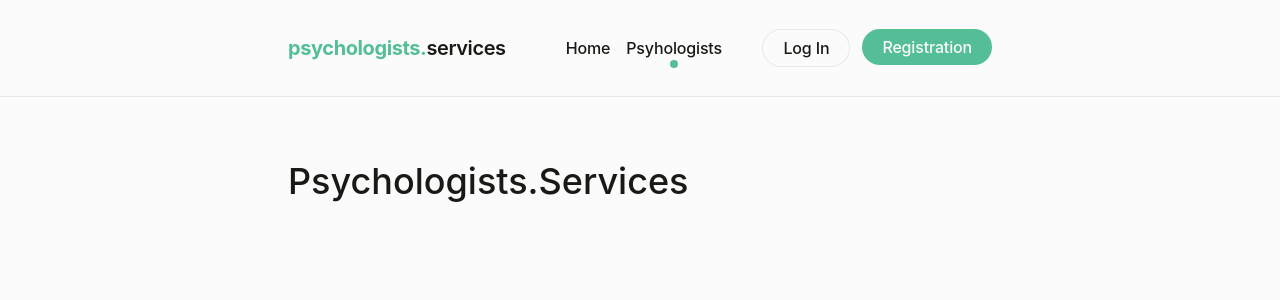
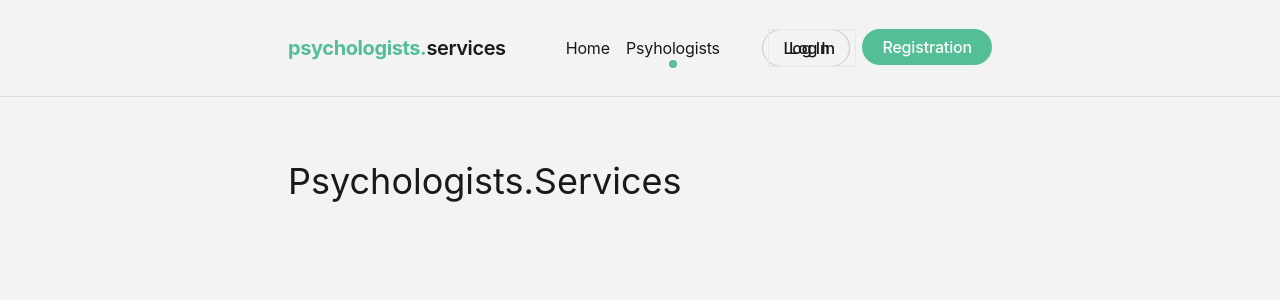
Before and after one commit to VasylPopaz/soul-care, a React (Vite) app: page /psyhologists in a window 1280 px wide. Shown: the top 300 px of the page. Built offline with nearby package versions, Linux system fonts and the light colour scheme.

Commit message:
add Filter

```diff
--- a/src/components/AuthForm/AuthForm.tsx
+++ b/src/components/AuthForm/AuthForm.tsx
@@ -80,10 +80,7 @@ export const AuthForm = ({ mode, toggleModal }: AuthFormProps) => {
           errors={errors}
           dirtyFields={dirtyFields}
         />
-        <button
-          type="submit"
-          className="btn w-full py-4 px-[196px] bg-accentColor text-[#fbfbfb] active:bg-[] focus:bg-[] lg:hover:bg-[]"
-        >
+        <button type="submit" className="btn-primary w-full py-4 px-[196px]">
           {mode === "signIn" ? "Log In" : "Sign Up"}
         </button>
       </form>
--- a/src/components/AuthNav/AuthNav.tsx
+++ b/src/components/AuthNav/AuthNav.tsx
@@ -14,7 +14,7 @@ export const AuthNav = () => {
         <li>
           <button
             type="button"
-            className="btn py-[8px] lg:py-[14px] px-[20px] lg:px-[40px] bg-transparent border border-[rgba(25, 26, 21, 0.2)] font-medium text-[16px] leading-[125%] tracking-[-0.01em] active:border-accentColor focus:border-accentColor lg:hover:border-accentColor active:text-accentColor focus:text-accentColor lg:hover:text-accentColor"
+            className="btn-secondary py-[8px] lg:py-[14px] px-[20px] lg:px-[40px] font-medium text-[16px] leading-[125%] tracking-[-0.01em] "
             onClick={() => {
               setMode("signIn");
               toggleModal();
@@ -26,7 +26,7 @@ export const AuthNav = () => {
         <li>
           <button
             type="button"
-            className="btn py-[8px] lg:py-[14px] px-[20px] lg:px-[40px] bg-accentColor text-[#fbfbfb] border-transparent font-medium text-[16px] leading-[125%] tracking-[-0.01em] active:bg-accentHoverColor focus:bg-accentHoverColor lg:hover:bg-accentHoverColor"
+            className="btn-primary py-[8px] lg:py-[14px] px-[20px] lg:px-[40px] font-medium text-[16px] leading-[125%] tracking-[-0.01em]"
             onClick={() => {
               setMode("signUp");
               toggleModal();
--- a/src/components/Header/Header.tsx
+++ b/src/components/Header/Header.tsx
@@ -1,12 +1,13 @@
 import { Link, NavLink, useLocation } from "react-router-dom";
 
 import { UserMenu, AuthNav } from "../../components";
+import { useState } from "react";
 
 export const Header = () => {
   const location = useLocation();
   const isHomePage = location.pathname === "/";
 
-  const isLoggedIn = false;
+  const [isLoggedIn, setIsLoggedIn] = useState(false);
   return (
     <>
       <header
@@ -14,10 +15,23 @@ export const Header = () => {
           isHomePage
             ? "bg-gradient-to-r from-firstGradColor to-secondGradColor"
             : ""
-        } border-b border-b-[rgba(25, 26, 21, 0.1)]`}
+        } relative border-b border-b-[#191a1519]`}
       >
+        <button
+          type="button"
+          className="absolute top-[50%] left-[60%] translate-y-[-50%] btn py-[8px] lg:py-[14px] px-[20px] lg:px-[40px] bg-transparent border border-[rgba(25, 26, 21, 0.2)] font-medium text-[16px] leading-[125%] tracking-[-0.01em] active:border-accentColor focus:border-accentColor lg:hover:border-accentColor active:text-accentColor focus:text-accentColor lg:hover:text-accentColor"
+          onClick={() => {
+            setIsLoggedIn(!isLoggedIn);
+          }}
+        >
+          Log In
+        </button>
         <div className="container flex justify-between items-center">
-          <nav className="flex md:gap-[60px] lg:gap-[130px] items-center">
+          <nav
+            className={`flex md:gap-[60px] items-center ${
+              isLoggedIn ? "lg:gap-[226px]" : "lg:gap-[130px]"
+            }`}
+          >
             <Link
               to="/"
               className=" font-semibold text-[20px] leading-[120%] tracking-[-0.02em]"
--- a/src/components/UserMenu/UserMenu.tsx
+++ b/src/components/UserMenu/UserMenu.tsx
@@ -14,7 +14,7 @@ export const UserMenu = () => {
 
       <button
         type="button"
-        className="btn py-[14px] px-[40px] bg-transparent border border-[rgba(25, 26, 21, 0.2)] font-medium text-[16px] leading-[125%] tracking-[-0.01em] active:border-accentColor focus:border-accentColor lg:hover:border-accentColor active:text-accentColor focus:text-accentColor lg:hover:text-accentColor"
+        className="btn-secondary py-[14px] px-[40px] font-medium text-[16px] leading-[125%] tracking-[-0.01em]"
       >
         Log Out
       </button>
--- a/src/index.css
+++ b/src/index.css
@@ -6,19 +6,21 @@
 html[data-theme="green"] {
   --accent-color: #54be96;
   --accent-hover-color: #36a379;
+  --review-bg-color: #54be9633;
   --first-grad-color: #fbfbfb;
   --second-grad-color: #eff7f4;
 }
 html[data-theme="blue"] {
   --accent-color: #3470ff;
   --accent-hover-color: #255ee8;
+  --review-bg-color: #3470ff33;
   --first-grad-color: #fbfbfb;
   --second-grad-color: #eff3fb;
 }
 html[data-theme="orange"] {
   --accent-color: #fc832c;
   --accent-hover-color: #f37113;
-  --circle-color: #38cd3e;
+  --review-bg-color: #fc832c33;
   --irst-grad-color: #fbfbfb;
   --second-grad-color: #fbf4ef;
 }
@@ -66,14 +68,22 @@ html[data-theme="orange"] {
 }
 /* --------------- */
 body {
-  background-color: #fbfbfb;
+  background-color: #f3f3f3;
   color: #191a15;
   font-family: "Inter", sans-serif;
-  font-weight: 500;
+  font-weight: 400;
+}
+@layer base {
+  img {
+    max-width: none;
+  }
 }
 .active {
   @apply relative after:content-[''''] after:h-2 after:w-2 after:rounded-[50%] after:bg-accentColor after:absolute after:bottom-[28px] after:left-[50%] after:translate-x-[-50%];
 }
-.btn {
-  @apply rounded-[30px] transition duration-300;
+.btn-primary {
+  @apply text-[#fbfbfb] border-transparent bg-accentColor active:bg-accentHoverColor focus:bg-accentHoverColor lg:hover:bg-accentHoverColor rounded-[30px] transition duration-300;
 }
+.btn-secondary {
+  @apply bg-transparent border border-[#191a1533]  active:border-accentColor focus:border-accentColor lg:hover:border-accentColor active:text-accentColor focus:text-accentColor lg:hover:text-accentColor rounded-[30px] transition duration-300;
+}
--- a/src/pages/Home/Home.tsx
+++ b/src/pages/Home/Home.tsx
@@ -23,7 +23,7 @@ const Home = () => {
           </p>
           <button
             type="button"
-            className="flex items-center gap-[18px] btn py-[18px] px-[50px] bg-accentColor border-transparent text-[20px] text-[#fbfbfb] leading-[120%] tracking-[-0.01em]  active:bg-accentHoverColor focus:bg-accentHoverColor lg:hover:bg-accentHoverColor"
+            className="btn-primary flex items-center gap-[18px] py-[18px] px-[50px] text-[20px] leading-[120%] tracking-[-0.01em]"
             onClick={() => navigate("/psyhologists")}
           >
             Get started
@@ -63,7 +63,7 @@ const Home = () => {
             alt="Woman"
             width={464}
             height={526}
-            className="max-w-none md:w-[540px]"
+            className="md:w-[540px] rounded-[10px]"
           />
         </div>
       </div>
--- a/src/schemas/signInSchema.ts
+++ b/src/schemas/signInSchema.ts
@@ -5,8 +5,8 @@ import { emailRegExp } from "../constants";
 export const signInSchema = yup.object().shape({
   email: yup
     .string()
-    .matches(emailRegExp, "Enter a valid Email")
-    .email("Enter a valid Email")
+    .matches(emailRegExp, "Enter a valid email")
+    .email("Enter a valid email")
     .required("Email is required")
     .max(64, "Max length must be less than 64 chars"),
   password: yup
--- a/src/schemas/signUpSchema.ts
+++ b/src/schemas/signUpSchema.ts
@@ -10,8 +10,8 @@ export const signUpSchema = yup.object().shape({
     .max(32, "Max length must be less than 32 chars"),
   email: yup
     .string()
-    .matches(emailRegExp, "Enter a valid Email")
-    .email("Enter a valid Email")
+    .matches(emailRegExp, "Enter a valid email")
+    .email("Enter a valid email")
     .required("Email is required")
     .max(64, "Max length must be less than 64 chars"),
   password: yup
--- a/tailwind.config.ts
+++ b/tailwind.config.ts
@@ -11,6 +11,7 @@ export default {
       colors: {
         accentColor: "var(--accent-color)",
         accentHoverColor: "var(--accent-hover-color)",
+        reviewBgColor: "var(--review-bg-color)",
         firstGradColor: "var(--first-grad-color)",
         secondGradColor: "var(--second-grad-color)",
       },
```
Also changed, not shown: src/components/Filter/Filter.tsx (added, +88 -0 lines).
